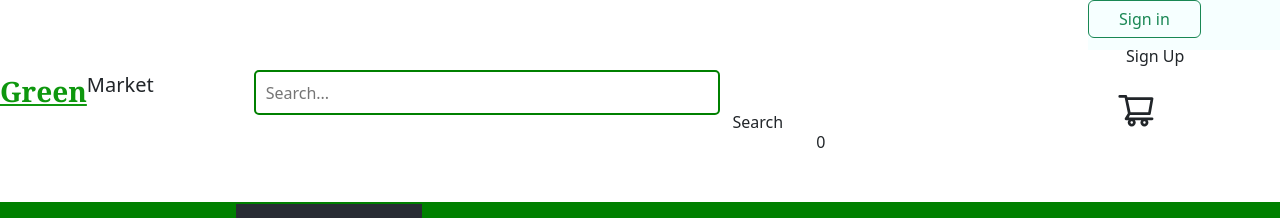
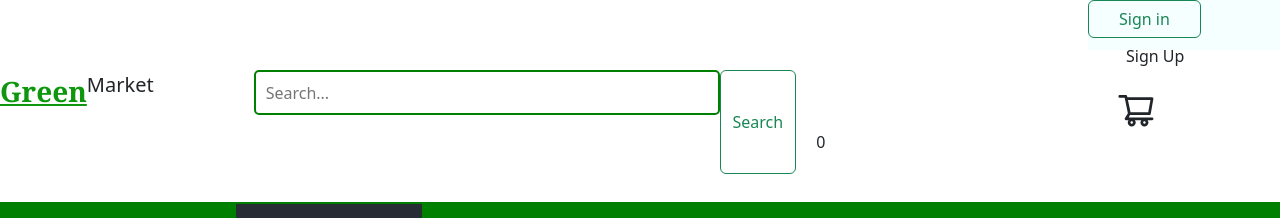
Before and after one commit to stanleywanjau/Green-market-frontend, a React (Create React App) app in the folder green-market/: page / in a window 1280 px wide. Shown: the top 218 px of the page. Built offline with nearby package versions, Linux system fonts and the light colour scheme; no server answers.

Commit message:
order styling

```diff
--- a/green-market/src/components/Search.js
+++ b/green-market/src/components/Search.js
@@ -46,7 +46,7 @@
         className="search-input"
 
       />
-      <button type="button"    class="btn btn-outlline-success">Search</button>
+      <button type="button"    class="btn btn-outline-success">Search</button>
 
 
       <div>
```
